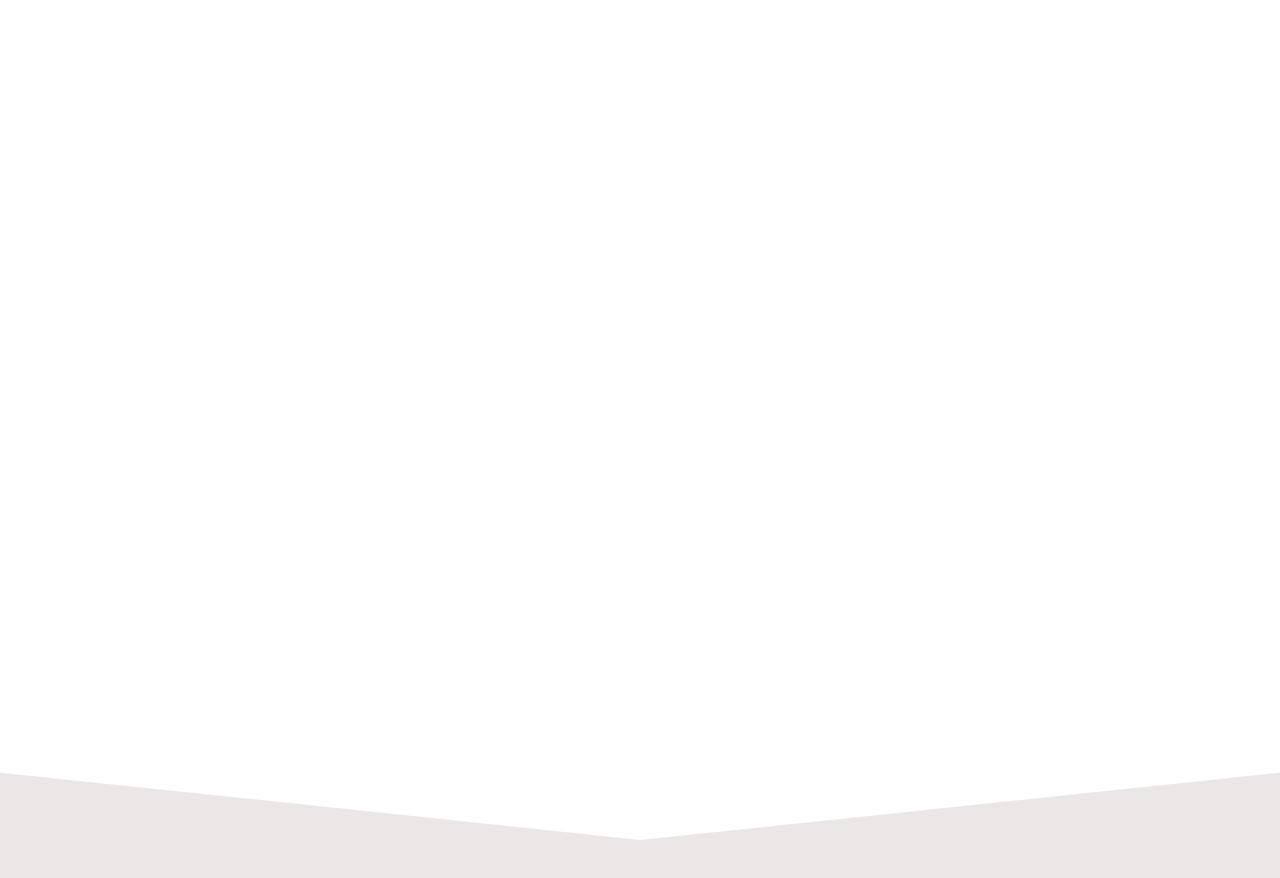
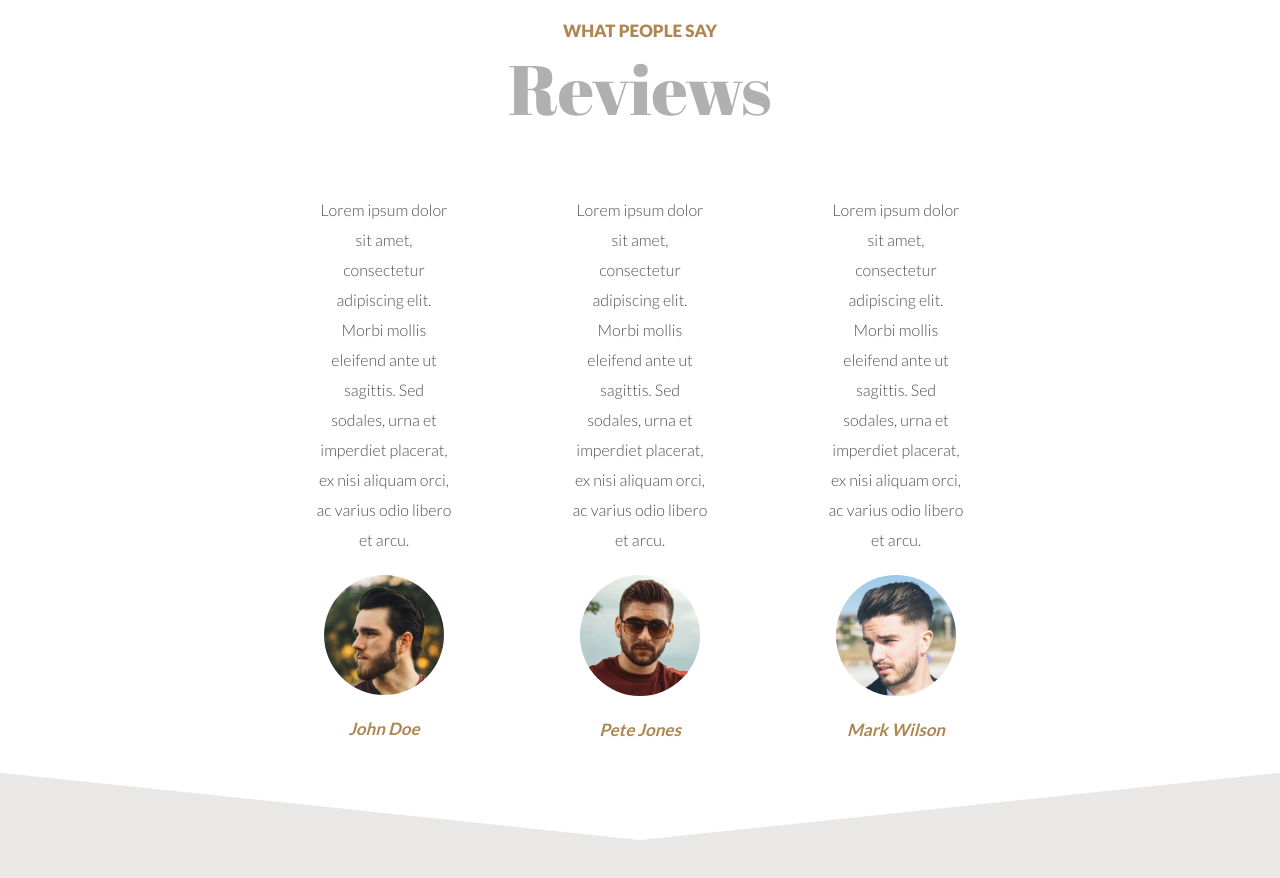
Before and after one commit to davide-bibbo93/proj-html-vuejs, a website: page index.html in a window 1280 px wide. Shown: the part 3740-4618 px from the top of the page. Drawn offline with nearby package versions, Linux system fonts and the light colour scheme.

Commit message:
Fatta sezione review in js e resa dinamico in html

```diff
--- a/index.html
+++ b/index.html
@@ -147,7 +147,19 @@
 
         <!-- inzio sezione recensioni -->
         <section id="reviews">
-
+          <h4>What people say</h4>
+          <h2>Reviews</h2>
+          <div class="three-column">
+            <div class="container">
+              <div class="column" v-for="review in reviews">
+                <div class="content">
+                  <p>{{review.description}}</p>
+                  <img :src="'img/' + review.avatar" :alt="review.name">
+                  <h5>{{review.name}}</h5>
+                </div>
+              </div>
+            </div>
+          </div>
         </section>
         <!-- end sezione recensioni -->
 
--- a/js/script.js
+++ b/js/script.js
@@ -118,7 +118,26 @@ new Vue({
       name: "Shaving Butter",
       img: "shaving_butter-400x400.png",
       description: "Lorem ipsum dolor sit amet, consectetur adipisicing elit, sed do eiusmod tempor incididunt ut labore et dolore magna aliqua. Ut enim ad minim veniam, quis nostrud exercitation ullamco laboris nisi ut aliquip ex ea commodo consequat. Duis aute irure dolor in reprehenderit in voluptate velit esse cillum dolore eu fugiat nulla pariatur. Excepteur sint occaecat cupidatat non proident, sunt in culpa qui officia deserunt mollit anim id est laborum."
-    }
+    },
+
+    reviews: [
+      {
+        name: "John Doe",
+        avatar: "avadabarbers-trimcut-gallery6-200x200.jpg",
+        description: "Lorem ipsum dolor sit amet, consectetur adipiscing elit. Morbi mollis eleifend ante ut sagittis. Sed sodales, urna et imperdiet placerat, ex nisi aliquam orci, ac varius odio libero et arcu."
+      },
+      {
+        name: "Pete Jones",
+        avatar: "avadabarbers-trimcut-gallery7-200x201.jpg",
+        description: "Lorem ipsum dolor sit amet, consectetur adipiscing elit. Morbi mollis eleifend ante ut sagittis. Sed sodales, urna et imperdiet placerat, ex nisi aliquam orci, ac varius odio libero et arcu."
+
+      },
+      {
+        name: "Mark Wilson",
+        avatar: "avadabarbers-trimcut-gallery3-200x201.jpg",
+        description: "Lorem ipsum dolor sit amet, consectetur adipiscing elit. Morbi mollis eleifend ante ut sagittis. Sed sodales, urna et imperdiet placerat, ex nisi aliquam orci, ac varius odio libero et arcu."
+      },
+    ]
   },
 
   methods: {
--- a/src/Partials/_common.scss
+++ b/src/Partials/_common.scss
@@ -72,6 +72,12 @@ h4 {
   text-transform: uppercase;
 }
 
+h5{
+  color: $colorHover;
+  font-style: italic;
+  font-size: 17px;
+}
+
 .button {
   @include button ($colorHover);
 
--- a/src/Partials/main/_reviews.scss
+++ b/src/Partials/main/_reviews.scss
@@ -1,10 +1,38 @@
 // Review Settings
 #reviews {
+  background-color: #ffffff;
+  height: 1260px;
   position: relative;
-  height: 1260px;
-  background-color: #ffffff;
+  text-align: center;
+  padding-top: calc(460px + 80px);
 
   &::after {
     @include triangleDown;
   }
+
+  .container {
+    @include container($containerWidth);
+    @include display(row, flex-start, stretch);
+    flex-wrap: wrap;
+
+    .column {
+      width: calc(100% / 3);
+      padding: 60px;
+
+      .content {
+
+        p {
+          line-height: 30px;
+          color: $pColor;
+          font-weight: 300;
+        }
+
+        img {
+          width: 120px;
+          border-radius: 50%;
+          margin: 20px 0;
+        }
+      }
+    }
+  }
 }
```
Also changed, not shown: dist/app.css.
